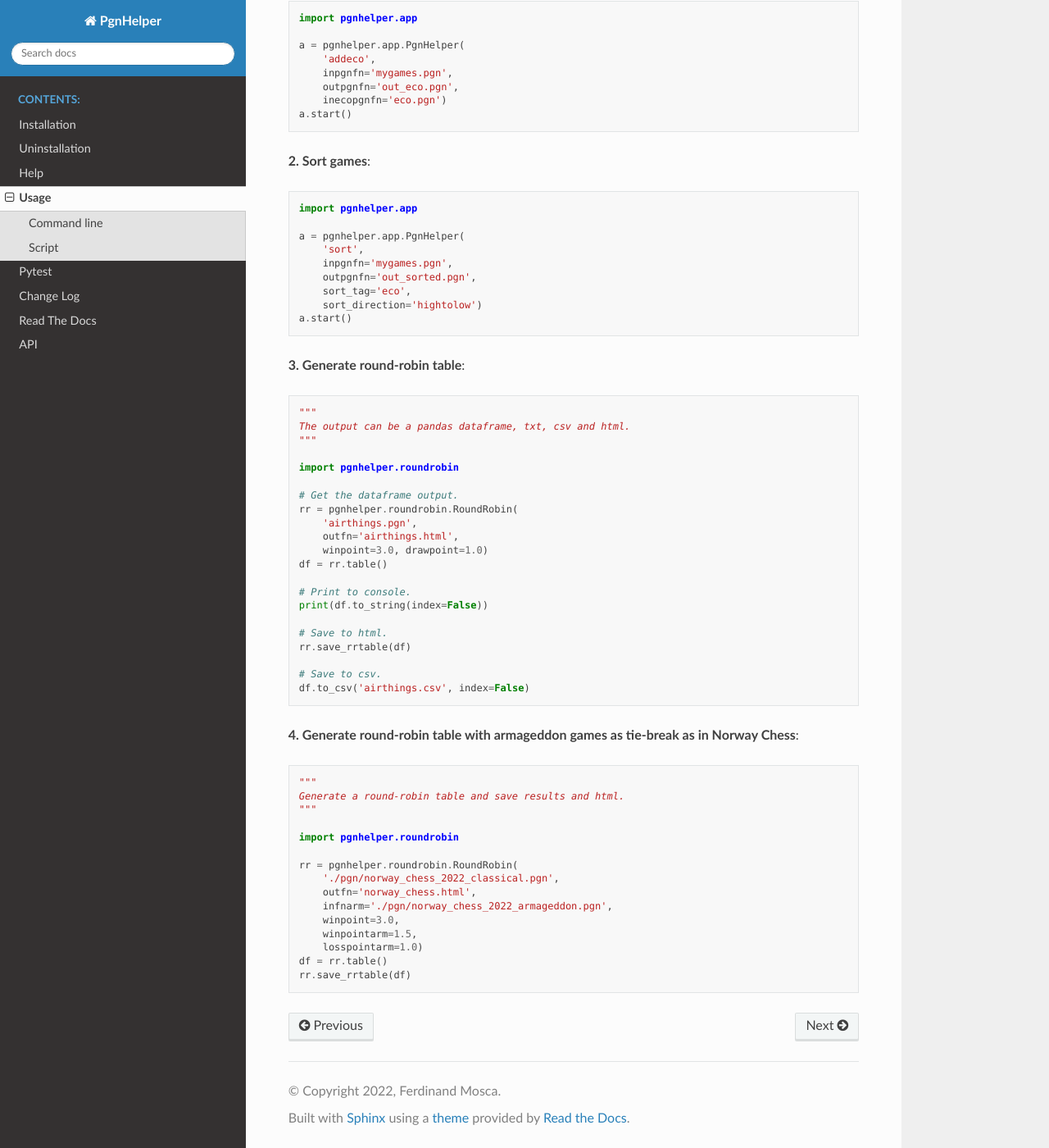
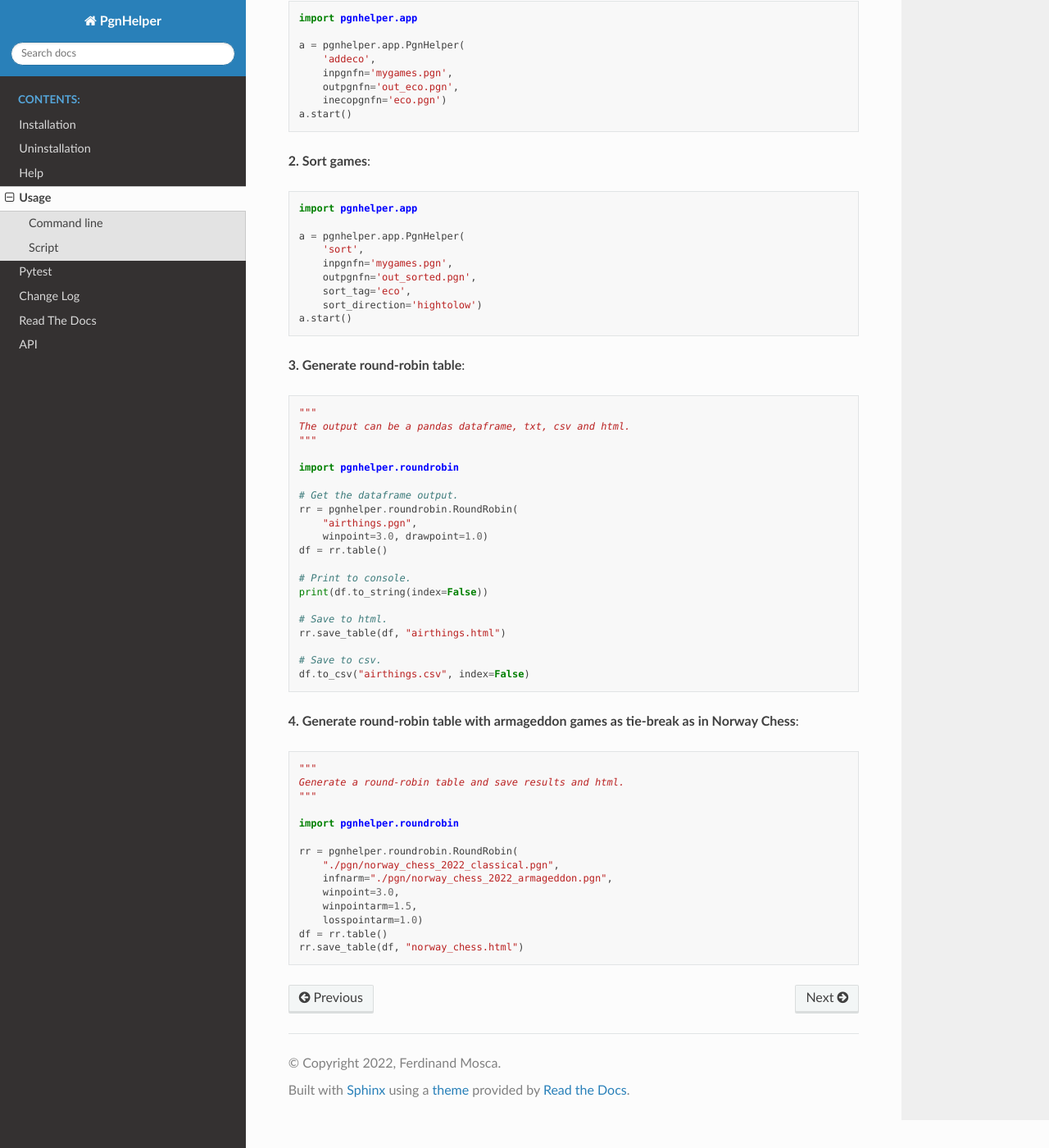
Before and after one commit to fsmosca/pgnhelper, a Sphinx documentation site: the page built from docs/usage.rst, in a window 1280 px wide and 1400 px high, scrolled down 1446 px. Shown: the whole window at 82% size. Built offline with Sphinx 7.4.7 and the Read the Docs theme 2.0.0, drawn with Linux system fonts in a browser that asks for light colours.

Commit message:
Update usage.rst

```diff
--- a/docs/usage.rst
+++ b/docs/usage.rst
@@ -90,8 +90,7 @@ Script
 
     # Get the dataframe output.
     rr = pgnhelper.roundrobin.RoundRobin(
-        'airthings.pgn',
-        outfn='airthings.html',
+        "airthings.pgn",
         winpoint=3.0, drawpoint=1.0)
     df = rr.table()
 
@@ -99,10 +98,10 @@ Script
     print(df.to_string(index=False))
 
     # Save to html.
-    rr.save_rrtable(df)
+    rr.save_table(df, "airthings.html")
 
     # Save to csv.
-    df.to_csv('airthings.csv', index=False)
+    df.to_csv("airthings.csv", index=False)
 
 **4. Generate round-robin table with armageddon games as tie-break as in Norway Chess**::
 
@@ -113,11 +112,10 @@ Script
     import pgnhelper.roundrobin
 
     rr = pgnhelper.roundrobin.RoundRobin(
-        './pgn/norway_chess_2022_classical.pgn',
-        outfn='norway_chess.html',
-        infnarm='./pgn/norway_chess_2022_armageddon.pgn',
+        "./pgn/norway_chess_2022_classical.pgn",
+        infnarm="./pgn/norway_chess_2022_armageddon.pgn",
         winpoint=3.0,
         winpointarm=1.5,
         losspointarm=1.0)
     df = rr.table()
-    rr.save_rrtable(df)
+    rr.save_table(df, "norway_chess.html")
```
